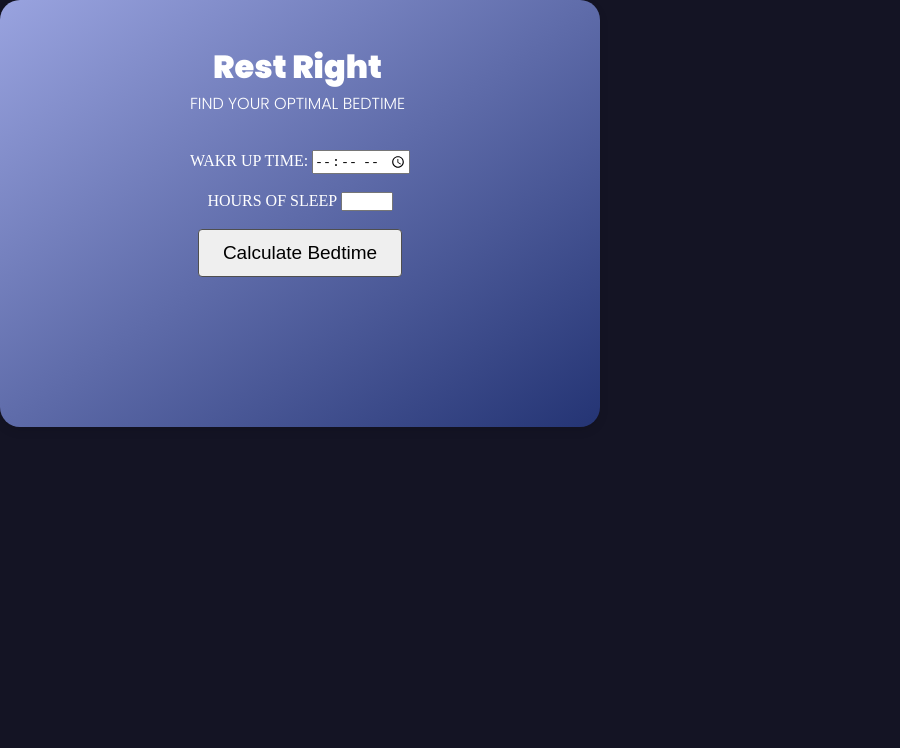
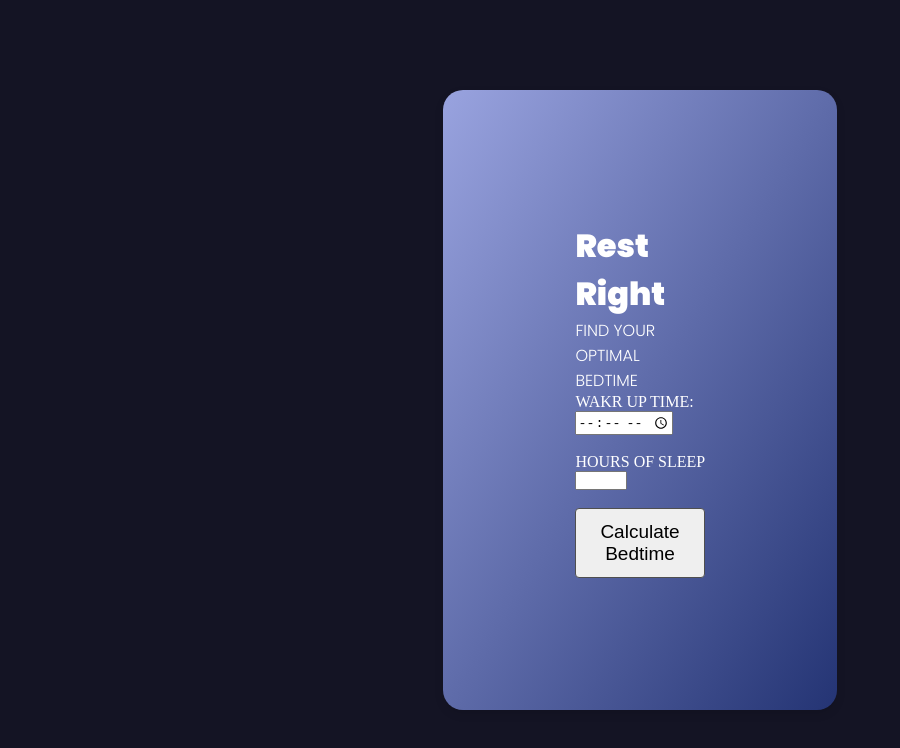
Before and after one commit to jasonrodrigues28/RestRight, a plain HTML site: page index.html in a window 1280 px wide. Shown: the whole page, without its empty margins (0-900 px from the left). Drawn offline with Linux system fonts and the light colour scheme; a web font is replaced by a local one.

Commit message:
Did the styling of the Div box but work is left to make the text properly display

```diff
--- a/style.css
+++ b/style.css
@@ -126,28 +126,29 @@
   transform: translateX(-50%) scaleY(1.3) scaleX(0.8);
 }
 
-body {
-  background-color: #141424; /* Dark background for contrast */
+html, body {
+  background-color: #141424;
+  height: 100%;
+  display: flex;
+  justify-content: center;
+  align-items: center;
 }
 
-.cover {
+
+.out-box {
+  color: white;
   display: flex;
   flex-direction: column;
+  justify-content: center;
   align-items: center;
-    justify-content: center;
-    padding: 150px;
+  flex-basis: 50%;
+  padding: 60%;
+  min-height: 300px;
   background: linear-gradient(to bottom right, #99a3df, #243474);
   box-shadow: 0 4px 10px rgba(0, 0, 0, 0.1);
   border-radius: 20px;
-    width: 100%;
-    max-width: 600px;
-    text-align: center;
-    position: relative;
-    color: white;
 }
 
-.title {
-  margin-bottom: 20%;
-  position: absolute;
-  top: 10%;
+.contents {
+  flex: 1;
 }
```
Lines whose indentation alone changed are shown as unchanged.
